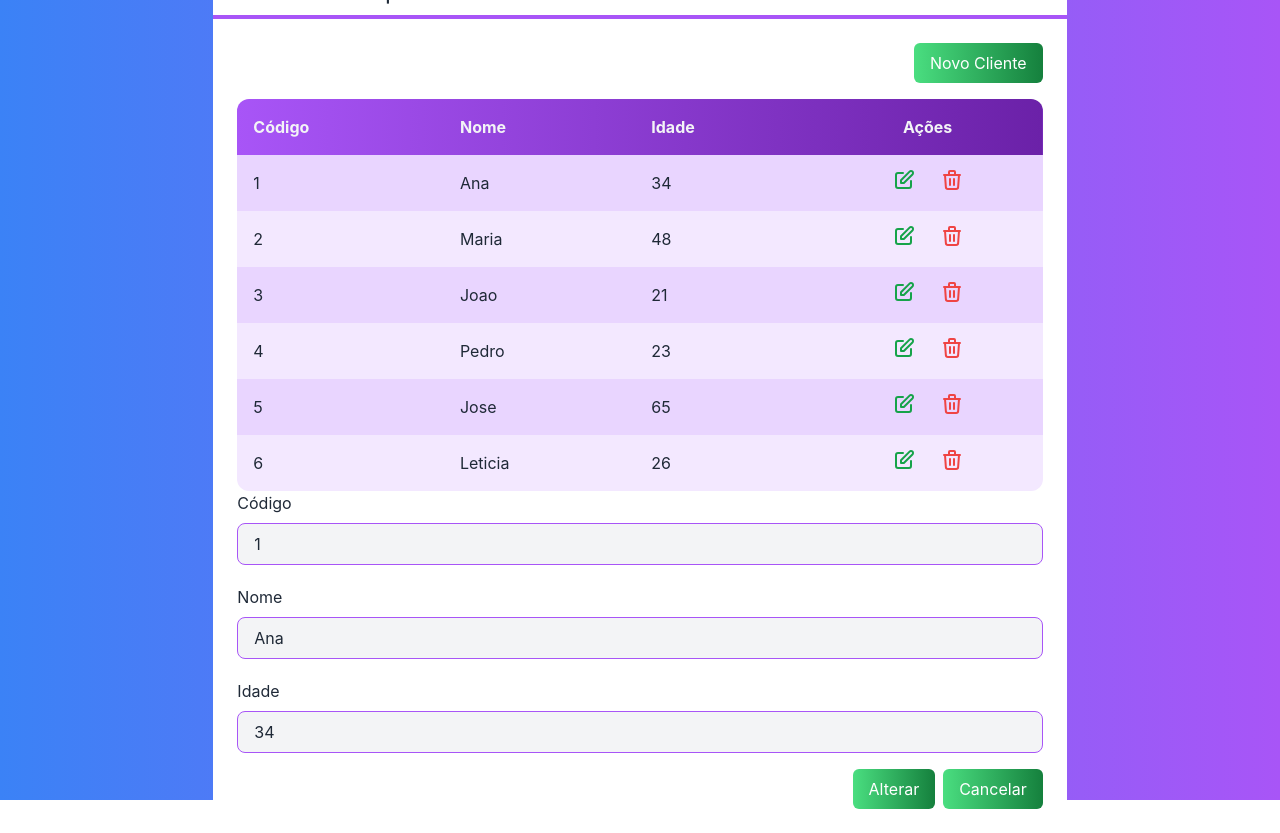
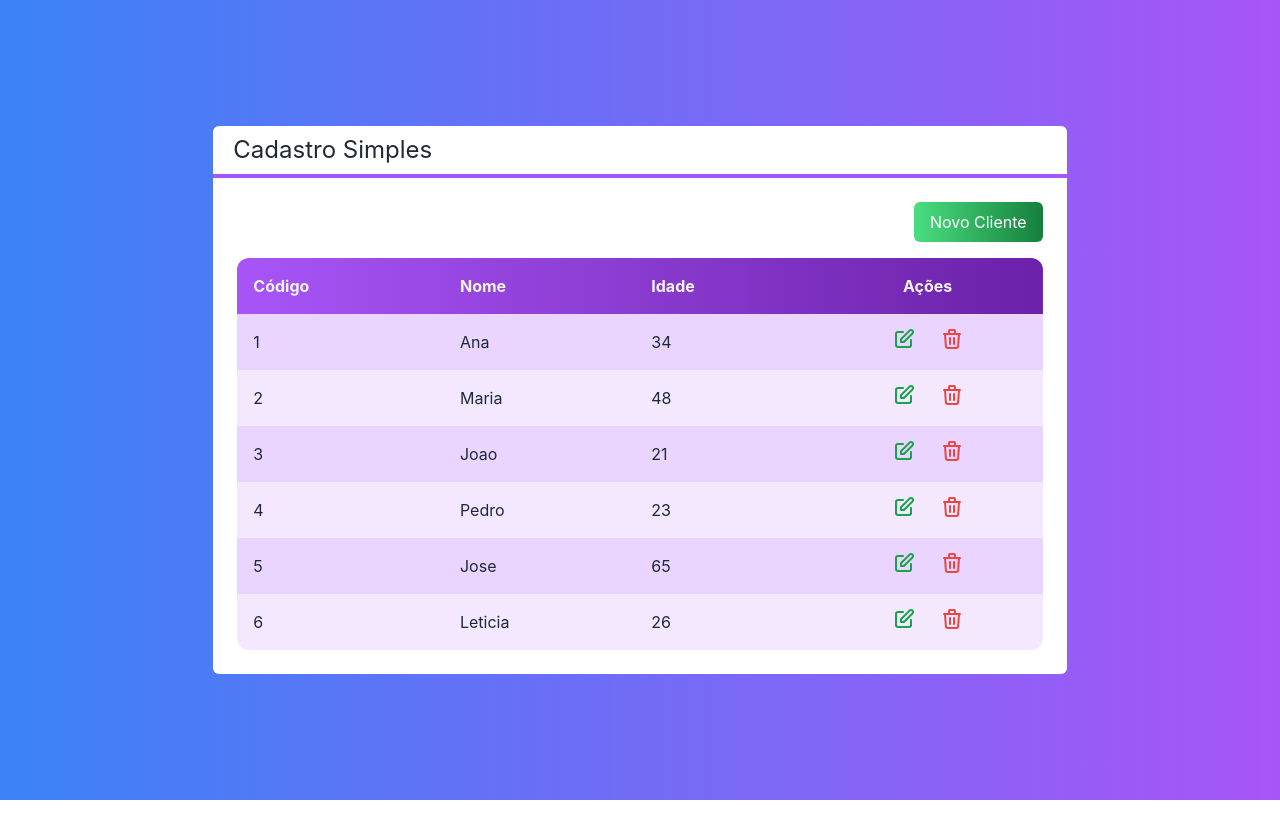
Before and after one commit to LeandroMenoci/nextjs-cod3r02, a Next.js app in the folder next-crud/: page / in a window 1280 px wide. After the commit the page ends 800 px from the top, so only its background shows below. Built offline with nearby package versions, Linux system fonts and the light colour scheme.

Commit message:
Alternando entre Tabela e Formulário

```diff
--- a/next-crud/src/components/Botao.tsx
+++ b/next-crud/src/components/Botao.tsx
@@ -3,13 +3,14 @@ interface BotaoProps {
   cor?: 'green' | 'blue' | 'gray'
   className?: string
   children: any
+  onClick?: () => void
 }
 
 export default function Botao(props: BotaoProps) {
   // const cor = props.cor ?? 'gray'
 
   return (
-    <button className={`
+    <button onClick={props.onClick} className={`
       bg-gradient-to-r from-green-400 to-green-700
       text-white px-4 py-2 rounded-md
       ${props.className}
--- a/next-crud/src/components/Formulario.tsx
+++ b/next-crud/src/components/Formulario.tsx
@@ -5,6 +5,9 @@ import Entrada from "./Entrada";
 
 interface FormularioProps {
   cliente: Cliente
+  clienteMudou?: (cliente: Cliente) => void
+  cancelado?: () => void
+
 }
 
 export default function Formulario(props: FormularioProps) {
@@ -36,10 +39,16 @@ export default function Formulario(props: FormularioProps) {
         valorMudou={setIdade}
       />
       <div className=" flex justify-end mt-4">
-        <Botao className="bg-gradient-to-r from-blue-400 to-blue-700  mr-2">
+        <Botao
+          className="bg-gradient-to-r from-blue-400 to-blue-700  mr-2"
+          onClick={() => props.clienteMudou?.(new Cliente(nome, +idade, id))}
+        >
           {id ? 'Alterar' : 'Salvar'}
         </Botao>
-        <Botao className="bg-gradient-to-r from-gray-400 to-gray-700">
+        <Botao
+          onClick={props.cancelado}
+          className="bg-gradient-to-r from-gray-400 to-gray-700"
+        >
           Cancelar
         </Botao>
       </div>
--- a/next-crud/src/pages/index.tsx
+++ b/next-crud/src/pages/index.tsx
@@ -1,3 +1,4 @@
+import { useState } from "react";
 import Botao from "../components/Botao";
 import Formulario from "../components/Formulario";
 import Layout from "../components/Layout";
@@ -23,17 +24,41 @@ export default function Home() {
     console.log(`Excluir ${cliente.nome}`)
   }
 
+  function salvarCliente(cliente: Cliente) {
+    console.log(cliente)
+  }
+
+  const [visivel, setVisivel] = useState<'tabela' | 'form'>('tabela')
+
   return (
     <div className={`
       flex justify-center items-center h-screen bg-gradient-to-r from-blue-500 to-purple-500 text-white
     `}>
 
       <Layout titulo="Cadastro Simples">
-        <div className="flex justify-end">
-          <Botao className="mb-4" cor="blue" >Novo Cliente</Botao>
-        </div>
-        <Tabela clientes={clientes} clienteSelecionado={clienteSelecionado} clienteExcluido={clienteExcluido}></Tabela>
-        <Formulario cliente={clientes[0]}></Formulario>
+        {visivel === 'tabela' ? (
+          <>
+            <div className="flex justify-end">
+              <Botao
+                className="mb-4" cor="blue"
+                onClick={() => setVisivel('form')}
+              >
+                Novo Cliente
+              </Botao>
+            </div>
+            <Tabela
+              clientes={clientes}
+              clienteSelecionado={clienteSelecionado}
+              clienteExcluido={clienteExcluido}
+            />
+          </>
+        ) : (
+          <Formulario
+            cliente={clientes[2]}
+            clienteMudou={salvarCliente}
+            cancelado={() => setVisivel('tabela')}
+          />
+        )}
       </Layout>
     </div>
   )
--- a/next-crud/tailwind.config.js
+++ b/next-crud/tailwind.config.js
@@ -1,5 +1,4 @@
 module.exports = {
-  purge: {
   content: [
     "./src/pages/**/*.{js,ts,jsx,tsx}",
     "./src/components/**/*.{js,ts,jsx,tsx}",
@@ -8,8 +7,7 @@ module.exports = {
     /^bg-/,
     /^to-/,
     /^from-/,
-    ]
-  },
+  ],
   theme: {
     extend: {},
   },
```
Lines whose indentation alone changed are shown as unchanged.
